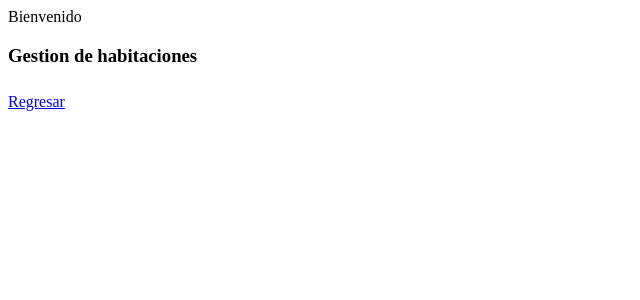
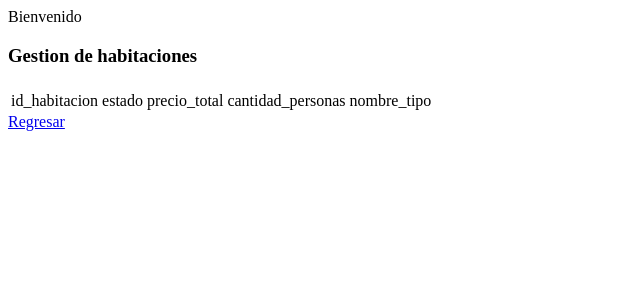
Before and after one commit to yianxd/Php-sql, a PHP site: page /admin/habitaciones/consultarH.php in a window 1280 px wide. Shown: the top 300 px of the page, without its empty margins (0-640 px from the left). Run offline with PHP 8.4, Linux system fonts and the light colour scheme; data that the repository does not hold is empty.

Commit message:
tercera parte(consultarH 0.2,actualizarH 0.1 )
Modulo consultarH ya retorna todos los resultados de la base de datos sin problema, funcion actualizar y eliminar aun no funciona correctamente

```diff
--- a/admin/clientes/consultar.php
+++ b/admin/clientes/consultar.php
@@ -4,9 +4,6 @@ require '../../includes/database.php';
 $bd=conectar_db();
 $sql="SELECT * FROM CLIENTE";
 $a=mysqli_query($bd,$sql);
-
-
-
 ?>
 
 <!DOCTYPE html>
--- a/admin/habitaciones/consultarH.php
+++ b/admin/habitaciones/consultarH.php
@@ -19,13 +19,26 @@ $a=mysqli_query($bd,$sql);
     <table>
         <th>
             <tr>
-             <!-- inicio de creacion de tabla con la etiqueta "td" -->
+            <td>id_habitacion</td>
+            <td>estado</td>
+            <td>precio_total</td>
+            <td>cantidad_personas</td>
+            <td>nombre_tipo</td>
             </tr>
         </th>
-    <?php
-    //bloque de codigo php para ejecucion del while
-
-    ?>
+    <?php while($habitaciom=mysqli_fetch_assoc($a)){?>
+     <tr>
+        <td> <?php echo $habitaciom['id_habitacion'];?></td>
+        <td> <?php echo $habitaciom['estado'];?></td>
+        <td> <?php echo $habitaciom['precio_total'];?></td>
+        <td> <?php echo $habitaciom['cantidad_personas'];?></td>
+        <td> <?php echo $habitaciom['nombre_tipo'];?></td>
+        <td>
+            <a href="">eliminar</a>
+            <a href="/admin/habitaciones/actualizarH.php"<?php echo $habitaciom['id_habitacion'];?> >actualizar</a>
+        </td>
+        <?php }?>
+     </tr>
     </table>
 <a href="../../gestionH.php">Regresar</a>
 </body>
```
Also changed, not shown: admin/habitaciones/actualizarH.php (added).
